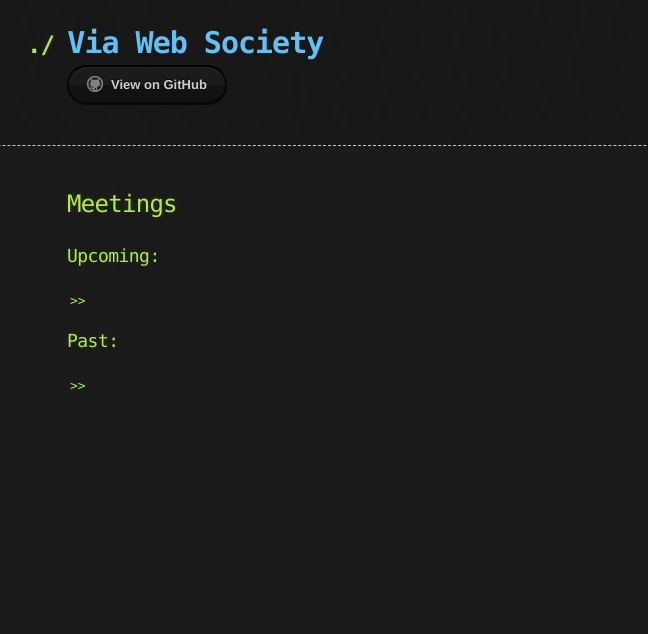
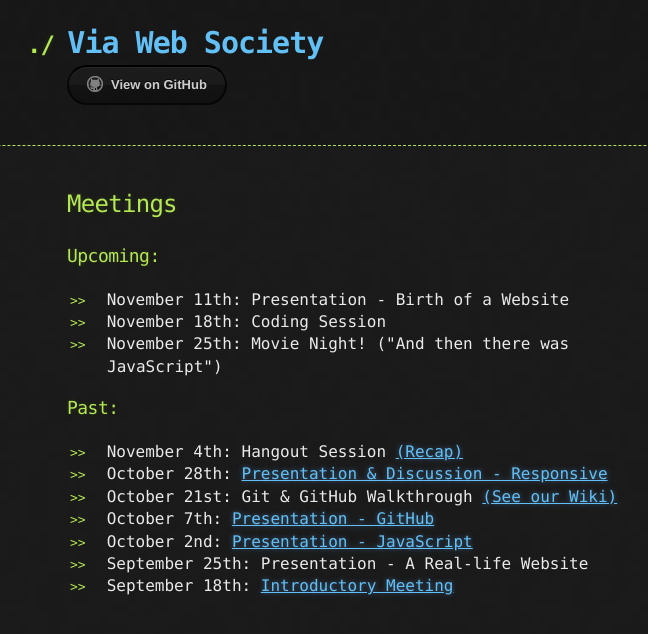
Before and after one commit to viawebsociety/viawebsociety.github.io, a plain HTML site: page meetings/index.html in a window 1280 px wide. Shown: the whole page, without its empty margins (273-921 px from the left). Drawn offline with Linux system fonts and the light colour scheme.

Commit message:
Create new meetings page

```diff
--- a/meetings/index.html
+++ b/meetings/index.html
@@ -19,11 +19,19 @@
     <h2>Meetings</h2>
     <h3>Upcoming:</h3>
     <ul>
-      <li></li>
+      <li>November 11th: Presentation - Birth of a Website</li>
+      <li>November 18th: Coding Session</li>
+      <li>November 25th: Movie Night! ("And then there was JavaScript")</li>
     </ul>
     <h3>Past:</h3>
     <ul>
-      <li></li>
+      <li>November 4th: Hangout Session <a href="../content/">(Recap)</a></li>
+      <li>October 28th: <a href="../content/oct14-w4-responsive">Presentation & Discussion - Responsive</a></li>
+      <li>October 21st: Git & GitHub Walkthrough <a href="https://github.com/viawebsociety/viawebsociety.github.io/wiki">(See our Wiki)</a></li>
+      <li>October 7th: <a href="../content/oct14-w2-github">Presentation - GitHub</a></li>
+      <li>October 2nd: <a href="../content/oct14-w1-js">Presentation - JavaScript</a></li>
+      <li>September 25th: Presentation - A Real-life Website</li>
+      <li>September 18th: <a href="../content/sep14-w3-intro">Introductory Meeting</a></li>
     </ul>
   </section>
 </div>
```
Also changed, not shown: index.html (+1 -1 lines).
